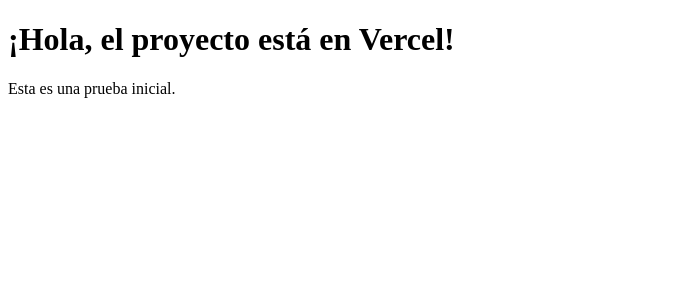
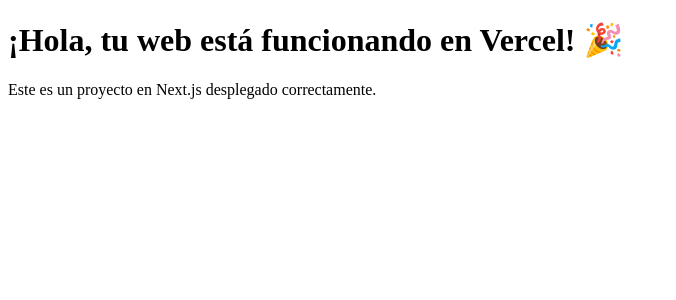
Before and after one commit to Alexpavon16/Generador-hiperlinks, a Next.js app: page / in a window 1280 px wide. Shown: the top 300 px of the page, without its empty margins (0-676 px from the left). Built offline with nearby package versions, Linux system fonts and the light colour scheme.

Commit message:
Corrección: Subir estructura correcta para Vercel

```diff
--- a/pages/index.js
+++ b/pages/index.js
@@ -1,8 +1,8 @@
 export default function Home() {
-    return (
-      <div>
-        <h1>¡Hola, el proyecto está en Vercel!</h1>
-        <p>Esta es una prueba inicial.</p>
-      </div>
-    );
-  }
+  return (
+    <div>
+      <h1>¡Hola, tu web está funcionando en Vercel! 🎉</h1>
+      <p>Este es un proyecto en Next.js desplegado correctamente.</p>
+    </div>
+  );
+}
```
Also changed, not shown: 1 other file (tests, documents, lock files or other folders).
